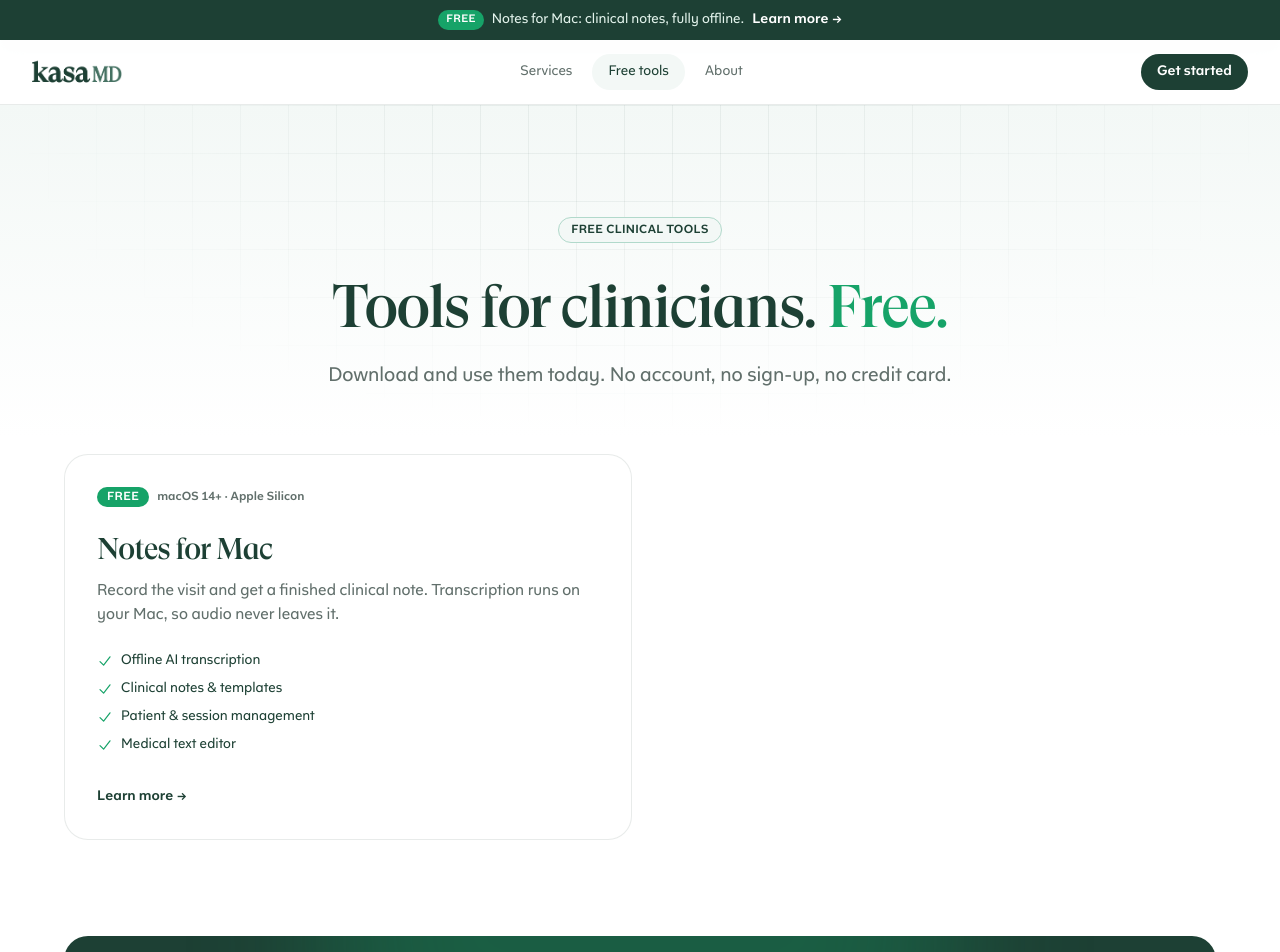
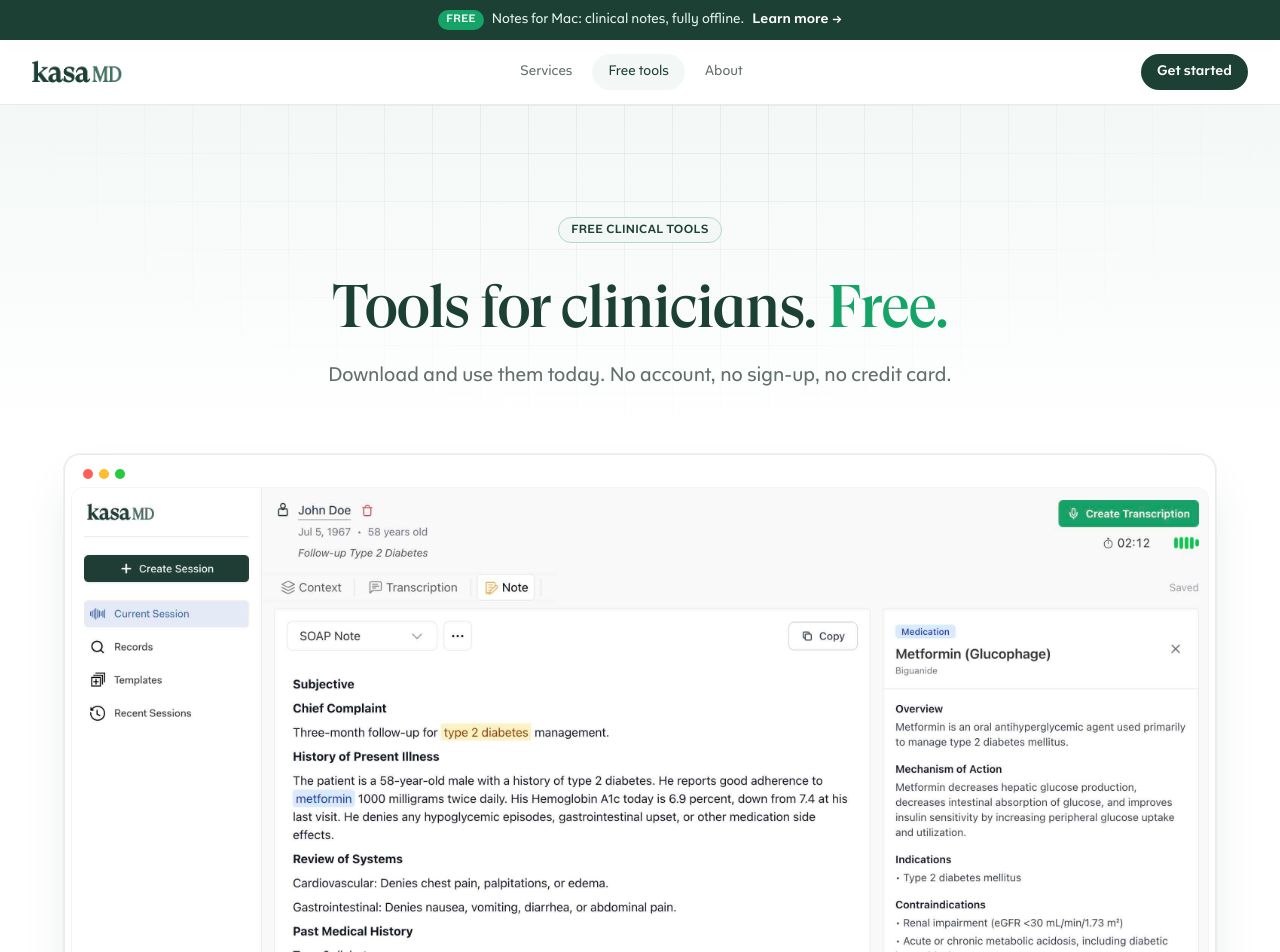
Before and after one commit to Kasa-Labs/kasa_marketing, a Next.js app: page /tools in a window 1280 px wide. Shown: the top 952 px of the page. Built offline with nearby package versions, Linux system fonts and the light colour scheme.

Commit message:
Tools page: full-width Notes preview with details and download underneath

```diff
--- a/app/components/FreeToolsGrid.tsx
+++ /dev/null
@@ -1,51 +0,0 @@
-import Link from "next/link";
-import { CheckIcon } from "@heroicons/react/20/solid";
-import { tools, type FreeTool } from "@/content/tools";
-
-function ToolCard({ tool }: { tool: FreeTool }) {
-  return (
-    <Link
-      href={tool.href}
-      className="group flex flex-col rounded-3xl border border-brand-900/10 bg-white p-8 transition-all hover:-translate-y-0.5 hover:border-brand-200 hover:shadow-lg hover:shadow-brand-900/5"
-    >
-      <div className="flex flex-wrap items-center gap-2 text-xs font-semibold">
-        <span className="rounded-full bg-brand-600 px-2.5 py-0.5 tracking-wide text-white uppercase">
-          Free
-        </span>
-        <span className="text-muted">{tool.platform}</span>
-      </div>
-      <h3 className="display mt-6 text-3xl">{tool.name}</h3>
-      <p className="mt-3 text-base text-muted">{tool.summary}</p>
-      <ul className="mt-6 space-y-2">
-        {tool.capabilities.map((capability) => (
-          <li
-            key={capability.name}
-            className="flex items-start gap-2 text-sm text-brand-900"
-          >
-            <CheckIcon className="mt-0.5 h-4 w-4 shrink-0 text-brand-600" />
-            {capability.name}
-          </li>
-        ))}
-      </ul>
-      <span className="mt-8 inline-flex items-center gap-1 text-sm font-semibold text-brand-900">
-        Learn more
-        <span
-          aria-hidden="true"
-          className="transition-transform group-hover:translate-x-0.5"
-        >
-          &rarr;
-        </span>
-      </span>
-    </Link>
-  );
-}
-
-export function FreeToolsGrid() {
-  return (
-    <div className="grid gap-4 md:grid-cols-2">
-      {tools.map((tool) => (
-        <ToolCard key={tool.slug} tool={tool} />
-      ))}
-    </div>
-  );
-}
--- a/app/components/NotesDownload.tsx
+++ b/app/components/NotesDownload.tsx
@@ -1,9 +1,10 @@
 import Image from "next/image";
 import Link from "next/link";
+import { CheckIcon } from "@heroicons/react/20/solid";
 import { DownloadButton } from "@/components/DownloadButton";
 import { notesForMac } from "@/content/tools";
 
-export function NotesDownload() {
+export function NotesDownload({ full = false }: { full?: boolean }) {
   return (
     <div>
       <div className="overflow-hidden rounded-2xl border border-brand-900/10 bg-white p-1.5 shadow-2xl shadow-brand-900/15 ring-1 ring-brand-900/5">
@@ -18,13 +19,26 @@ export function NotesDownload() {
             alt="Notes for Mac showing a SOAP note generated from a patient visit"
             width={3016}
             height={1654}
-            sizes="(min-width: 1024px) 576px, 100vw"
+            sizes={full ? "(min-width: 1152px) 1152px, 100vw" : "(min-width: 1024px) 576px, 100vw"}
             className="w-full"
           />
         </div>
       </div>
       <h3 className="display mt-8 text-3xl">{notesForMac.name}</h3>
       <p className="mt-3 text-base text-muted">{notesForMac.summary}</p>
+      {full && (
+        <ul className="mt-6 grid gap-3 sm:grid-cols-2">
+          {notesForMac.capabilities.map((capability) => (
+            <li
+              key={capability.name}
+              className="flex items-start gap-2 text-sm text-brand-900"
+            >
+              <CheckIcon className="mt-0.5 h-4 w-4 shrink-0 text-brand-600" />
+              {capability.name}
+            </li>
+          ))}
+        </ul>
+      )}
       <div className="mt-6 flex flex-col items-start gap-4 sm:flex-row sm:items-center">
         <DownloadButton />
         <Link
--- a/app/tools/page.tsx
+++ b/app/tools/page.tsx
@@ -1,6 +1,6 @@
 import type { Metadata } from "next";
 import { CtaSection } from "@/components/CtaSection";
-import { FreeToolsGrid } from "@/components/FreeToolsGrid";
+import { NotesDownload } from "@/components/NotesDownload";
 
 export const metadata: Metadata = {
   title: "Free Clinical Tools",
@@ -37,7 +37,7 @@ export default function ToolsPage() {
 
       <section className="px-4 pt-4 pb-24 sm:px-6 lg:px-8">
         <div className="mx-auto max-w-6xl">
-          <FreeToolsGrid />
+          <NotesDownload full />
         </div>
       </section>
 
```
